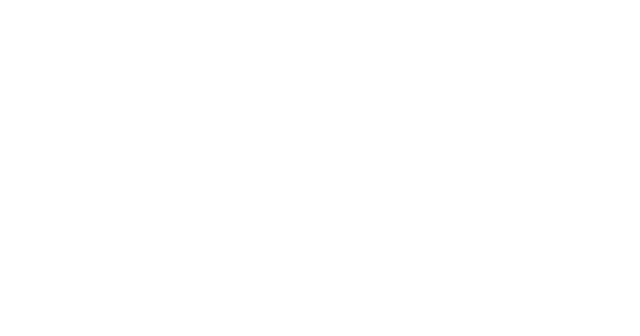
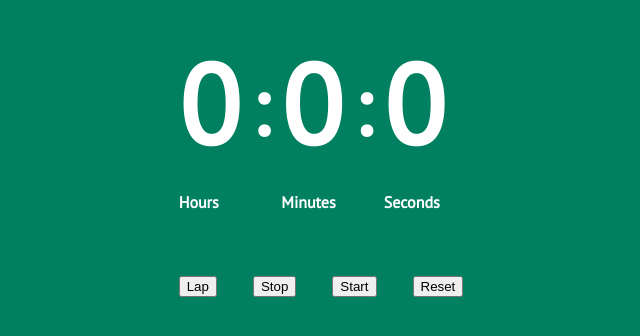
Before and after one commit to Shopify/eng-intern-assessment-react, a React app: page / in a window 1280 px wide. Shown: the part 220-556 px from the top of the page, without its empty margins (319-959 px from the left). Built offline with nearby package versions, Linux system fonts and the light colour scheme.

Commit message:
add basic styling for stopwatch & buttons

```diff
--- a/public/index.html
+++ b/public/index.html
@@ -1,9 +1,15 @@
 <!DOCTYPE html>
 <html>
-    <head>
-        <title>Template Site</title>
-    </head>
-    <body>
-        <section id='root'></section>
-    </body>
+
+<head>
+    <link rel="preconnect" href="https://fonts.googleapis.com">
+    <link rel="preconnect" href="https://fonts.gstatic.com" crossorigin>
+    <link href="https://fonts.googleapis.com/css2?family=PT+Sans&display=swap" rel="stylesheet">
+    <title>StopWatch App</title>
+</head>
+
+<body>
+    <section id='root'></section>
+</body>
+
 </html>
--- a/src/App.css
+++ b/src/App.css
@@ -0,0 +1,12 @@
+body {
+  margin: 0;
+  font-weight: 700;
+  display: flex;
+  flex-direction: column;
+  height: 100vh;
+  justify-content: center;
+  align-items: center;
+  font-family: "PT Sans", sans-serif;
+  background-color: #008060;
+  color: white;
+}
--- a/src/components/StopWatch/StopWatch.css
+++ b/src/components/StopWatch/StopWatch.css
@@ -0,0 +1,17 @@
+.stopwatch-numbers {
+  display: flex;
+  gap: 0.5rem;
+}
+
+.number {
+  margin: 0;
+  font-size: 7rem;
+  letter-spacing: 0.5rem;
+}
+
+.stopwatch-numbers span {
+  position: relative;
+  top: 1.5rem;
+  right: 0.3rem;
+  font-size: 5rem;
+}
--- a/src/components/StopWatch/StopWatch.tsx
+++ b/src/components/StopWatch/StopWatch.tsx
@@ -1,7 +1,25 @@
-import React from 'react'
+import React from "react";
+import "./StopWatch.css";
 
 export default function StopWatch() {
-    return(
-        <div></div>
-    )
+  return (
+    <main className="stopwatch-container">
+      <div className="stopwatch-numbers">
+        <div>
+          <p className="number">0</p>
+          <p className="text">Hours</p>
+        </div>
+        <span>:</span>
+        <div>
+          <p className="number">0</p>
+          <p className="text">Minutes</p>
+        </div>
+        <span>:</span>
+        <div>
+          <p className="number">0</p>
+          <p className="text">Seconds</p>
+        </div>
+      </div>
+    </main>
+  );
 }
--- a/src/components/StopWatchButton/StopWatchButton.css
+++ b/src/components/StopWatchButton/StopWatchButton.css
@@ -0,0 +1,7 @@
+.buttons-container {
+  display: flex;
+  gap: 2.25rem;
+  justify-content: center;
+  margin-top: 3rem;
+  margin-bottom: 2rem;
+}
--- a/src/components/StopWatchButton/StopWatchButton.tsx
+++ b/src/components/StopWatchButton/StopWatchButton.tsx
@@ -1,7 +1,15 @@
-import React from 'react'
+import React from "react";
+import "./StopWatchButton.css";
 
 export default function StopWatchButton() {
-    return(
-        <div></div>
-    )
+  return (
+    <main className="controls">
+      <div className="buttons-container">
+        <button className="lap-button">Lap</button>
+        <button className="stop-button">Stop</button>
+        <button className="start-button">Start</button>
+        <button className="reset-button">Reset</button>
+      </div>
+    </main>
+  );
 }
```
